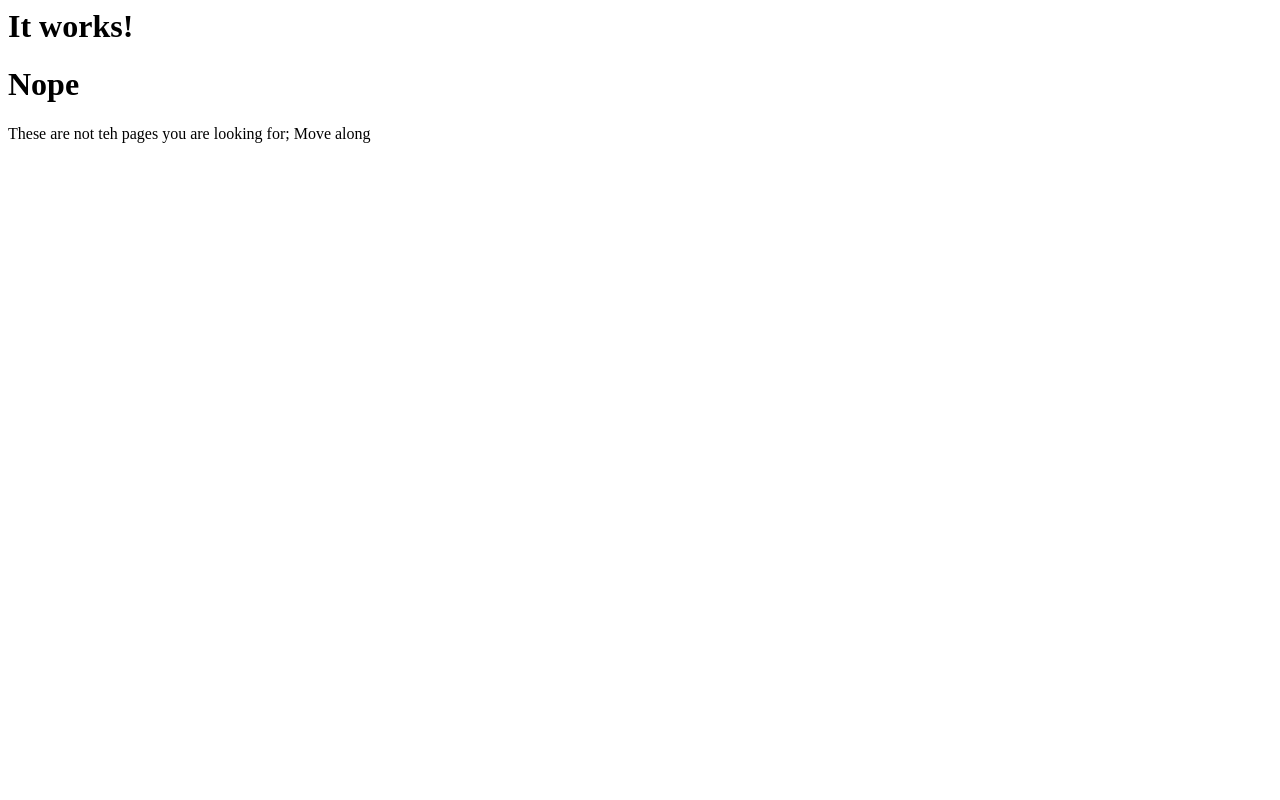
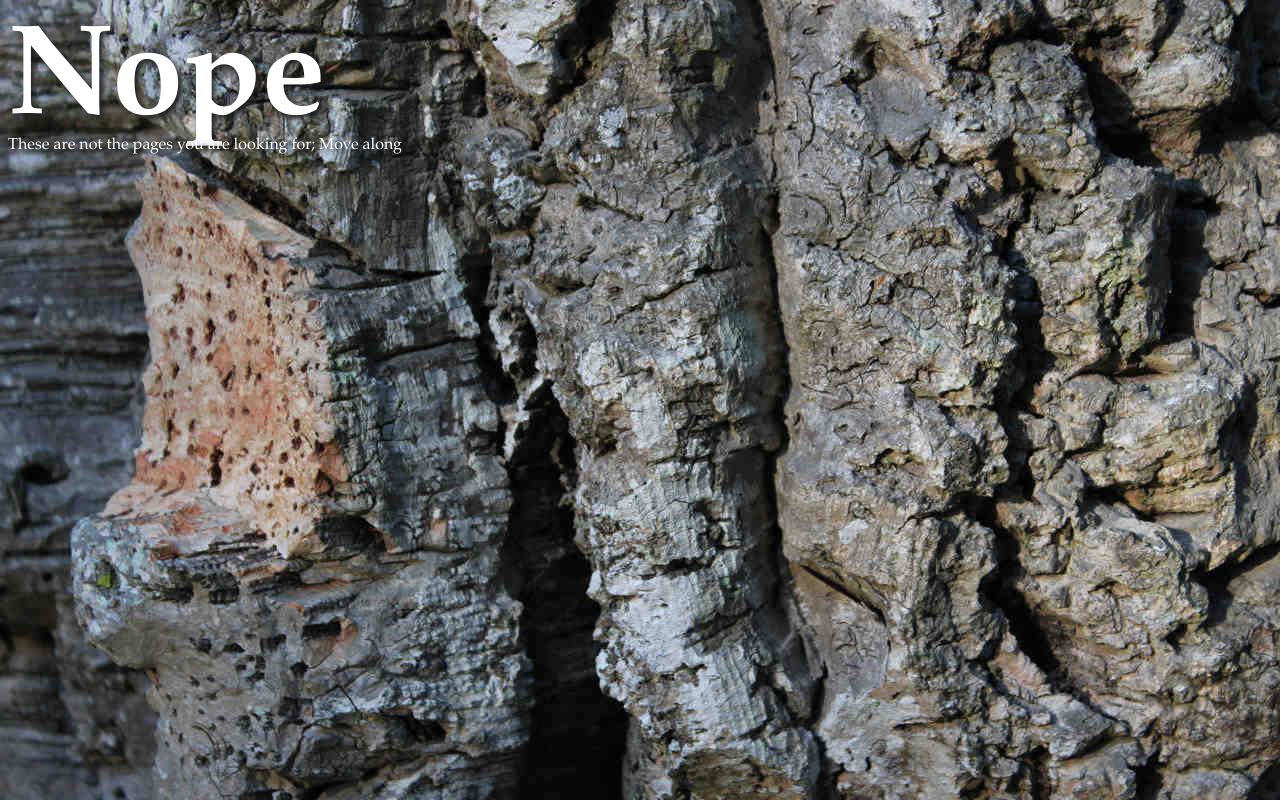
Before and after one commit to paulmuscat/paulmuscat-swa, a plain HTML site: page build_assets/index.html in a window 1280 px wide. Drawn offline with Linux system fonts and the light colour scheme.

Commit message:
update index.html to inclde stylesheet

```diff
--- a/build_assets/index.html
+++ b/build_assets/index.html
@@ -1,12 +1,12 @@
 <html>
-<head>
-<title>hello world</title>
-</head>
-<body>
-<h1>It works!</h1>
-</body>
+ <head>
+  <title>hello world</title>
+  <link rel="stylesheet" href="/pm-swa-v1.css" >
+ </head>
+ <body>
   <div class="main">
     <h1>Nope</h1>
-    <p class="tagline">These are not teh pages you are looking for; Move along</p>
+    <p class="tagline">These are not the pages you are looking for; Move along</p>
   </div>
+ </body>
 </html>
```
